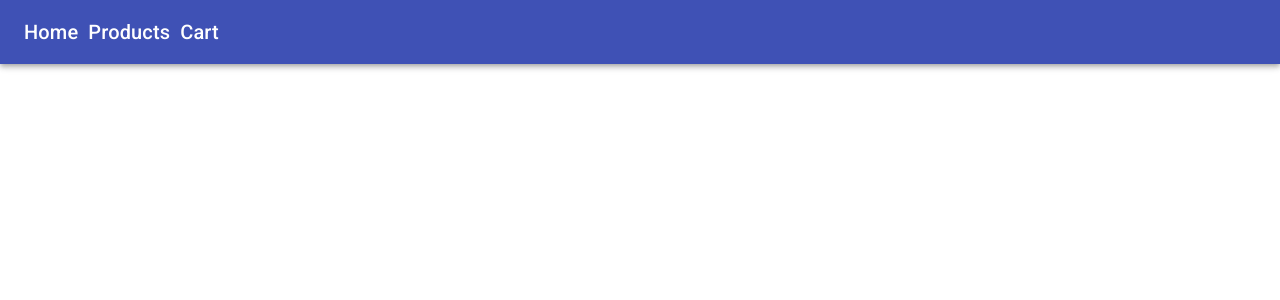
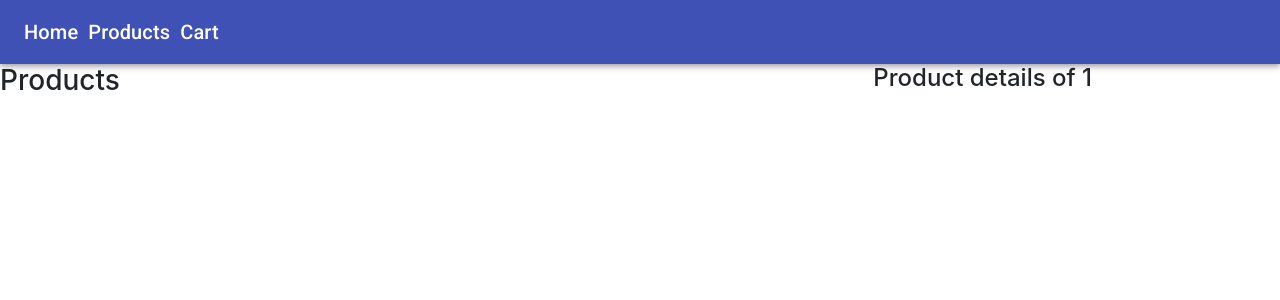
Before and after one commit to realahsanshah/Shoe-Store-App, a React (Create React App) app: page /products/1 in a window 1280 px wide. Before the commit this address had no page. Shown: the top 300 px of the page. Built offline with nearby package versions, Linux system fonts and the light colour scheme.

Commit message:
Setup the product details component

```diff
--- a/src/App.js
+++ b/src/App.js
@@ -4,6 +4,7 @@ import {Routes,Route} from 'react-router-dom';
 import Header from './components/Header';
 import Home from './components/Home';
 import Products from './components/Products';
+import ProductDetails from './components/ProductDetails';
 import Cart from './components/Cart';
 
 function App() {
@@ -12,7 +13,9 @@ function App() {
       <Header />
       <Routes>
         <Route path='/' element={<Home />} />
-        <Route path='products' element={<Products/>} />
+        <Route path='products' element={<Products/>}>
+          <Route path=':productId' element={<ProductDetails />} />
+        </Route>
         <Route path='cart' element={<Cart/>} />
       </Routes>
 
--- /dev/null
+++ b/src/components/ProductDetails.js
@@ -0,0 +1,11 @@
+import React from 'react';
+import {useParams} from 'react-router-dom';
+
+const ProductDetails = () => {
+    const {productId}=useParams();
+    return (
+        <h4>Product details of {productId}</h4>
+     );
+}
+
+export default ProductDetails;
--- a/src/components/Products.js
+++ b/src/components/Products.js
@@ -1,10 +1,18 @@
 import React from 'react'
+import {Outlet} from 'react-router-dom';
 
 
 const Products = () => {
     return (
-        <div>
+        <div className='row'>
+            <div className='col-8'>
             <h3>Products</h3>
+            </div>
+            <div className='col-4'>
+                <Outlet>
+
+                </Outlet>
+            </div>
         </div>
      );
 }
```
